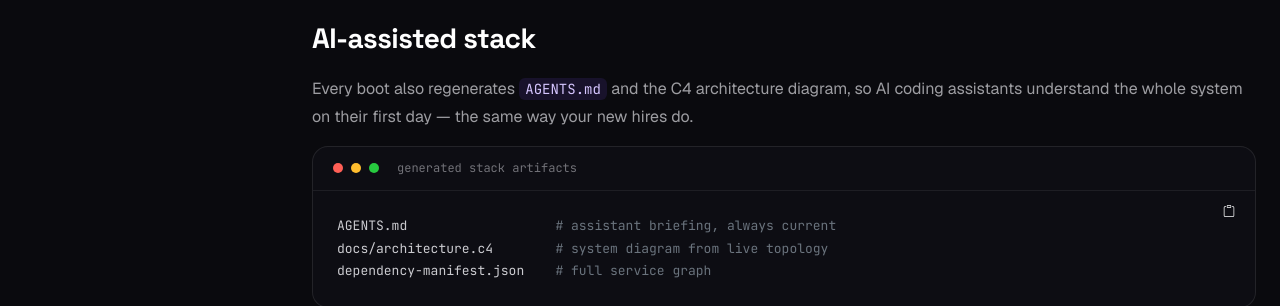
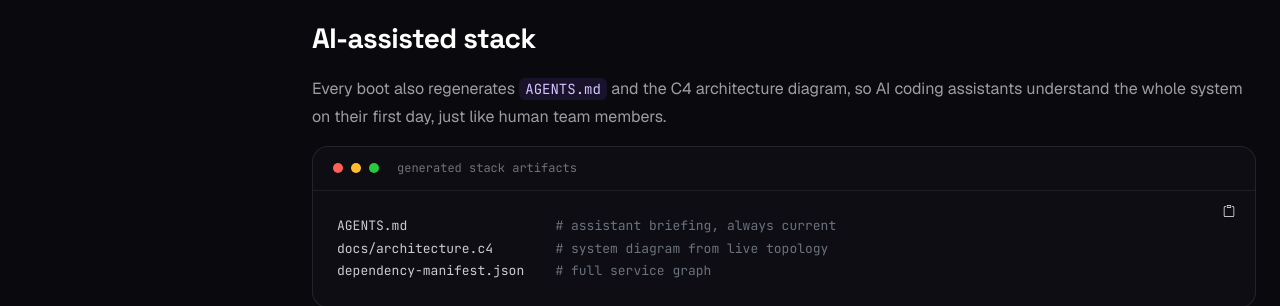
Before and after one commit to tdk-landscape/tdk-website, a Jekyll site: the page built from docs/examples/index.html, in a window 1280 px wide and 900 px high, scrolled down 8309 px. Shown: the part 182-488 px from the top of the window. Built offline with Jekyll 4.4.1, drawn with Linux system fonts in a browser that asks for light colours; nearby versions of some CDN libraries; some web fonts are replaced; some of the changed text lies outside the part shown.

Commit message:
fix: update comments for clarity and improve AI-assisted stack description

```diff
--- a/docs/examples/index.html
+++ b/docs/examples/index.html
@@ -168,7 +168,7 @@
         <h2>Environment configuration</h2>
         <div class="aw-codeblock">
           <div class="aw-codeblock-head"><i></i><i></i><i></i><span>tdk.yml / tdk.production.yml</span></div>
-          <pre><span class="c"># development overrides — tdk.yml</span>
+          <pre><span class="c"># development overrides: tdk.yml</span>
 <span class="k">env</span>: development
 <span class="k">services</span>:
   - <span class="k">name</span>: api-gateway
@@ -176,7 +176,7 @@
     <span class="k">envVars</span>:
       <span class="k">DEBUG</span>: <span class="s">"true"</span>
 
-<span class="c"># production overrides — tdk.production.yml</span>
+<span class="c"># production overrides: tdk.production.yml</span>
 <span class="k">env</span>: production
 <span class="k">services</span>:
   - <span class="k">name</span>: api-gateway
@@ -294,7 +294,7 @@
         </div>
 
         <h2>AI-assisted stack</h2>
-        <p>Every boot also regenerates <code>AGENTS.md</code> and the C4 architecture diagram, so AI coding assistants understand the whole system on their first day — the same way your new hires do.</p>
+        <p>Every boot also regenerates <code>AGENTS.md</code> and the C4 architecture diagram, so AI coding assistants understand the whole system on their first day, just like human team members.</p>
         <div class="aw-codeblock">
           <div class="aw-codeblock-head"><i></i><i></i><i></i><span>generated stack artifacts</span></div>
           <pre>AGENTS.md                   <span class="c"># assistant briefing, always current</span>
```
Also changed, not shown: 2 other files.
